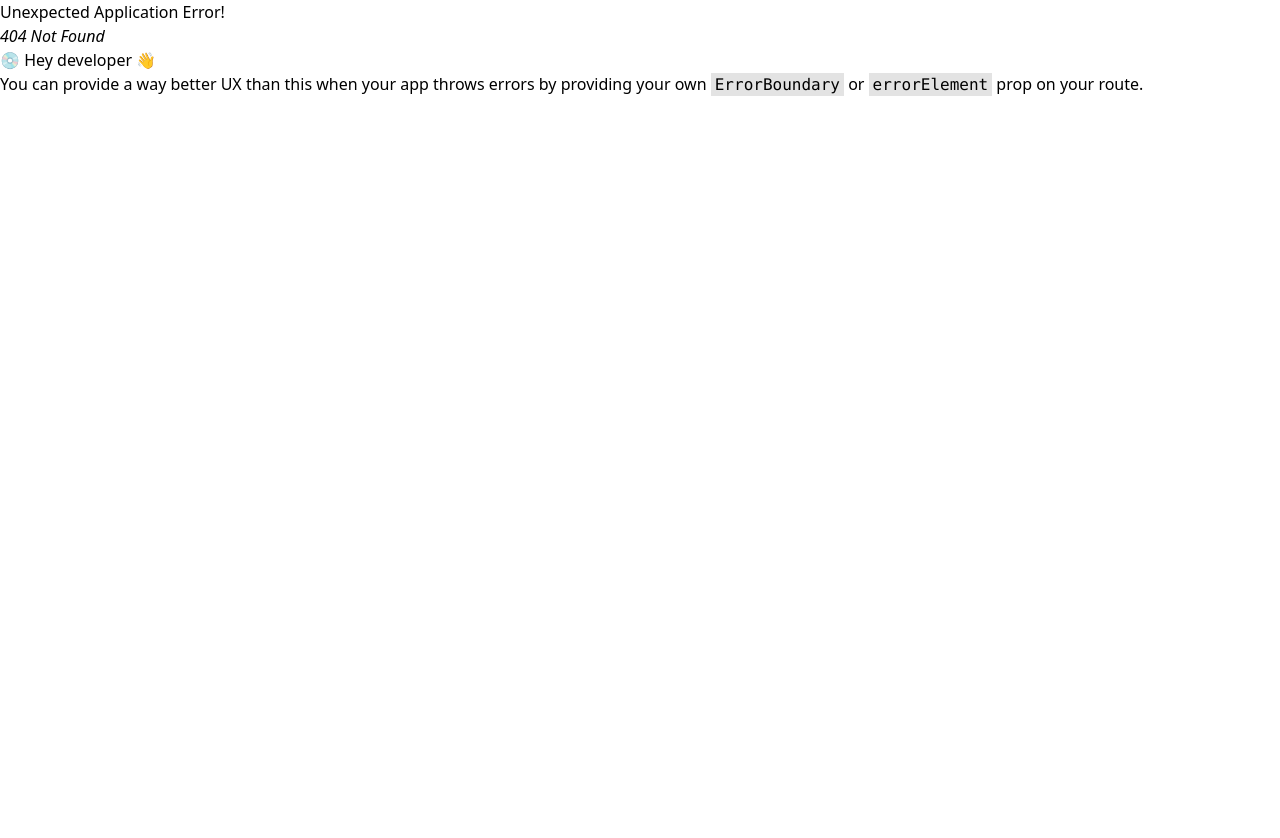
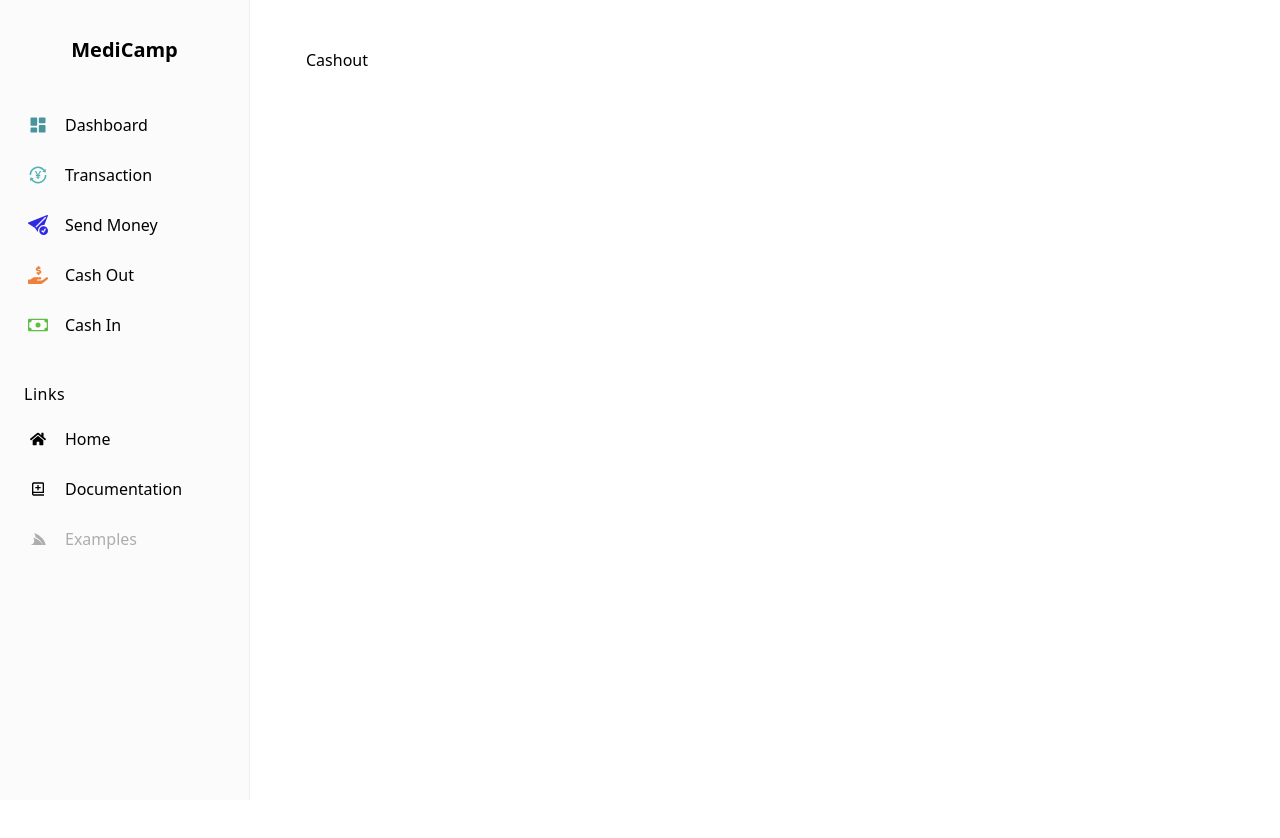
Before and after one commit to iamsaif6/easypay-client, a React (Vite) app: page /dashboard/cashOut in a window 1280 px wide. Before the commit this address had no page. Shown: the top 838 px of the page. Before the commit the page ends 800 px from the top, so only its background shows below. Built offline with nearby package versions, Linux system fonts and the light colour scheme.

Commit message:
navbar added

```diff
--- a/package.json
+++ b/package.json
@@ -15,6 +15,8 @@
     "match-sorter": "^6.3.4",
     "react": "^18.3.1",
     "react-dom": "^18.3.1",
+    "react-icons": "^5.2.1",
+    "react-pro-sidebar": "^1.1.0",
     "react-router-dom": "^6.24.1",
     "sort-by": "^1.2.0"
   },
--- /dev/null
+++ b/src/Pages/Dashboard/CashIn.jsx
@@ -0,0 +1,7 @@
+import React from 'react';
+
+const CashIn = () => {
+  return <div>Cash In</div>;
+};
+
+export default CashIn;
--- /dev/null
+++ b/src/Pages/Dashboard/CashOut.jsx
@@ -0,0 +1,7 @@
+import React from 'react';
+
+const CashOut = () => {
+  return <div>Cashout</div>;
+};
+
+export default CashOut;
--- a/src/Pages/Dashboard/Dashboard.jsx
+++ b/src/Pages/Dashboard/Dashboard.jsx
@@ -1,5 +1,108 @@
+import { useState } from 'react';
+import { AiOutlineTransaction } from 'react-icons/ai';
+import { BiBookAdd, BiSolidDashboard } from 'react-icons/bi';
+import { BsCash, BsSendCheckFill } from 'react-icons/bs';
+import { FaBars, FaEdit, FaHandHoldingUsd, FaHome, FaServicestack } from 'react-icons/fa';
+import { FaCampground, FaUser } from 'react-icons/fa6';
+import { RxDashboard } from 'react-icons/rx';
+import { Menu, MenuItem, Sidebar } from 'react-pro-sidebar';
+import { Link, NavLink, Outlet } from 'react-router-dom';
+
 const Dashboard = () => {
-  return <p>hi</p>;
+  const isAdmin = false;
+  const [collapsed, setCollapsed] = useState(false);
+  const [toggled, setToggled] = useState(false);
+  const [broken, setBroken] = useState(false);
+  return (
+    <div className="flex">
+      {/* <Helmet>
+        <title>Dashboard</title>
+      </Helmet> */}
+      <div className=" absolute md:relative h-screen">
+        <Sidebar
+          className="opacity-100"
+          collapsed={collapsed}
+          toggled={toggled}
+          onBackdropClick={() => setToggled(false)}
+          onBreakPoint={setBroken}
+          breakPoint="md"
+        >
+          <div className="h-screen   left-0 pt-9 " style={{ display: 'flex', flexDirection: 'column' }}>
+            <a className="mb-9 text-center" href="/">
+              {/* <img src={logo} className="h-6 sm:h-9 mx-auto" alt="Flowbite React Logo" /> */}
+              <span className="self-center whitespace-nowrap text-xl font-semibold dark:text-white">MediCamp</span>
+            </a>
+            <div style={{ flex: 1, marginBottom: '32px' }}>
+              {isAdmin ? (
+                <Menu>
+                  <NavLink to="/dashboard/profile">
+                    <MenuItem icon={<FaUser></FaUser>}> Organizer Profile</MenuItem>
+                  </NavLink>
+                  <NavLink to="/dashboard/addCamp">
+                    <MenuItem icon={<FaCampground></FaCampground>}> Add A Camp</MenuItem>
+                  </NavLink>
+                  <NavLink to="/dashboard/manageCamp">
+                    <MenuItem icon={<FaEdit></FaEdit>}>Manage Camps</MenuItem>
+                  </NavLink>
+                  <NavLink to="/dashboard/joinedcamp">
+                    <MenuItem icon={<FaEdit></FaEdit>}>Registered Camps</MenuItem>
+                  </NavLink>
+                </Menu>
+              ) : (
+                <Menu className=" font-medium">
+                  <NavLink to="/">
+                    <MenuItem icon={<BiSolidDashboard className="text-primary text-[20px]" />}>Dashboard</MenuItem>
+                  </NavLink>
+                  <NavLink to="/dashboard/transactions">
+                    <MenuItem icon={<AiOutlineTransaction className="text-[#50B1B3] text-[20px]" />}>Transaction</MenuItem>
+                  </NavLink>
+                  <NavLink to="/dashboard/sendMoney">
+                    <MenuItem icon={<BsSendCheckFill className="text-[#3128E2] text-[20px]" />}>Send Money</MenuItem>
+                  </NavLink>
+                  <NavLink to="/dashboard/cashOut">
+                    <MenuItem icon={<FaHandHoldingUsd className="text-[#EE8139] text-[20px]" />}>Cash Out</MenuItem>
+                  </NavLink>
+                  <NavLink to="/dashboard/cashin">
+                    <MenuItem icon={<BsCash className="text-[#5FBD43] text-[20px]" />}>Cash In</MenuItem>
+                  </NavLink>
+                </Menu>
+              )}
+              <div style={{ padding: '0 24px', marginBottom: '8px', marginTop: '32px' }}>
+                <p fontWeight={600} style={{ letterSpacing: '0.5px' }}>
+                  Links
+                </p>
+              </div>
+
+              <Menu>
+                <Link to="/">
+                  <MenuItem icon={<FaHome></FaHome>}>Home</MenuItem>
+                </Link>
+                <MenuItem icon={<BiBookAdd />}>Documentation</MenuItem>
+                <MenuItem disabled icon={<FaServicestack />}>
+                  Examples
+                </MenuItem>
+              </Menu>
+            </div>
+          </div>
+        </Sidebar>
+
+        <main>
+          <div style={{ padding: '16px 24px', color: '#44596e' }}>
+            <div style={{ marginBottom: '16px' }}>
+              {broken && (
+                <button className="sb-button" onClick={() => setToggled(!toggled)}>
+                  <FaBars className="text-[25px]"></FaBars>
+                </button>
+              )}
+            </div>
+          </div>
+        </main>
+      </div>
+      <div className="md:max-w-[950px] mt-12 w-full flex-1 px-4 mx-auto">
+        <Outlet></Outlet>
+      </div>
+    </div>
+  );
 };
 
 export default Dashboard;
--- /dev/null
+++ b/src/Pages/Dashboard/Home.jsx
@@ -0,0 +1,5 @@
+const Home = () => {
+  return <div>Home</div>;
+};
+
+export default Home;
--- /dev/null
+++ b/src/Pages/Dashboard/SendMoney.jsx
@@ -0,0 +1,7 @@
+import React from 'react';
+
+const SendMoney = () => {
+  return <div>Send Money</div>;
+};
+
+export default SendMoney;
--- /dev/null
+++ b/src/Pages/Dashboard/Transactions.jsx
@@ -0,0 +1,7 @@
+import React from 'react';
+
+const Transactions = () => {
+  return <div>Transactions</div>;
+};
+
+export default Transactions;
--- a/tailwind.config.js
+++ b/tailwind.config.js
@@ -1,8 +1,13 @@
+const flowbite = require('flowbite-react/tailwind');
 /** @type {import('tailwindcss').Config} */
 export default {
-  content: ['./index.html', './src/**/*.{js,ts,jsx,tsx}'],
+  content: ['./index.html', './src/**/*.{js,ts,jsx,tsx}', flowbite.content()],
   theme: {
-    extend: {},
+    extend: {
+      colors: {
+        primary: '#48959E',
+      },
+    },
   },
-  plugins: [],
+  plugins: [flowbite.plugin()],
 };
```
Also changed, not shown: src/Routes/routes.jsx (+23 -6 lines), 1 other file (tests, documents, lock files or other folders).
